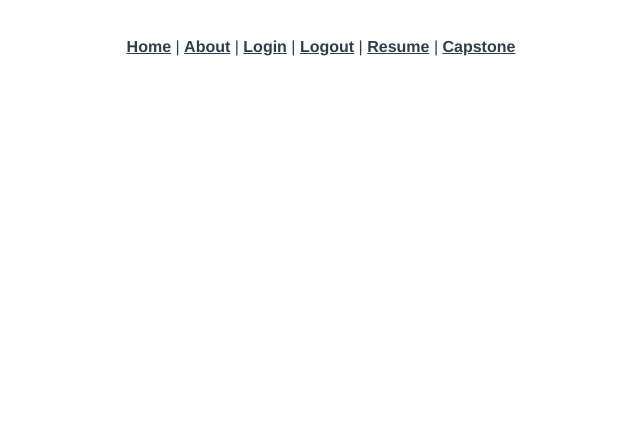
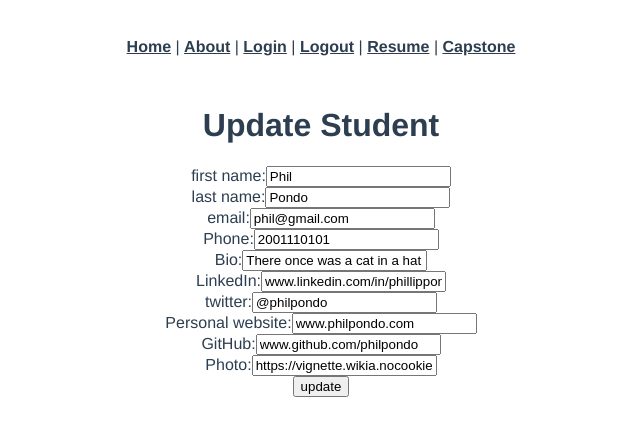
Before and after one commit to danimal-crossing/student-portal, a Vue app: page /resumes/1/edit in a window 1280 px wide. Shown: the top 436 px of the page, without its empty margins (319-959 px from the left). Built offline with nearby package versions, Linux system fonts and the light colour scheme.

Commit message:
adds ResumeEdit

```diff
--- a/src/router/index.js
+++ b/src/router/index.js
@@ -6,6 +6,7 @@ import Login from "../views/Login.vue";
 import Logout from "../views/Logout.vue";
 import ResumesShow from "../views/ResumesShow.vue";
 import CapstonesShow from "../views/CapstonesShow.vue";
+import ResumesEdit from '../views/ResumesEdit.vue';
 
 Vue.use(VueRouter);
 
@@ -39,6 +40,11 @@ const routes = [
     path: "/capstones/:id",
     name: "capstones-show",
     component: CapstonesShow,
+  },
+  {
+    path: "/resumes/:id/edit",
+    name: "resumes-edit",
+    component: ResumesEdit,
   }
 ];
 
--- /dev/null
+++ b/src/views/ResumesEdit.vue
@@ -0,0 +1,259 @@
+
+<template>
+  <div class="resumes-edit">
+
+    <form v-on:submit.prevent="editStudent()">
+      <h1>Update Student</h1>
+       <ul>
+        <li class="text-danger" v-for="error in errors">{{ error }}</li>
+      </ul>
+      <div class="form-group">
+        <label>first name:</label>
+        <input type="text" class="form-control" v-model="student.first_name">
+      </div>
+      <div class="form-group">
+        <label>last name:</label>
+        <input type="text" class="form-control" v-model="student.last_name">
+      </div>
+      <div class="form-group">
+        <label> email:</label>
+        <input type="text" class="form-control" v-model="student.email">
+      </div>
+      <div class="form-group">
+        <label> Phone:</label>
+        <input type="text" class="form-control" v-model="student.phone_number">
+      </div>
+       <div class="form-group">
+        <label> Bio:</label>
+        <input type="text" class="form-control" v-model="student.bio">
+      </div>
+      <div class="form-group">
+        <label> LinkedIn:</label>
+        <input type="text" class="form-control" v-model="student.linkedin_url">
+      </div>
+      <div class="form-group">
+        <label> twitter:</label>
+        <input type="text" class="form-control" v-model="student.twitter_handle">
+      </div>
+      <div class="form-group">
+        <label> Personal website:</label>
+        <input type="text" class="form-control" v-model="student.website_url">
+      </div>
+       <div class="form-group">
+        <label> GitHub:</label>
+        <input type="text" class="form-control" v-model="student.github_url">
+      </div>
+       <div class="form-group">
+        <label>  Photo:</label>
+        <input type="text" class="form-control" v-model="student.photo_url">
+      </div>
+      <input type="submit" class="btn btn-primary" value="update">
+    </form>
+<!--
+     <form v-on:submit.prevent="editExperiences()">
+      <h1>Update Experiences</h1>
+       <ul>
+        <li class="text-danger" v-for="error in errors">{{ error }}</li>
+      </ul>
+      <div class="form-group">
+        <label>Employer:</label>
+        <input type="text" class="form-control" v-model="experiences.company_name">
+      </div>
+      <div class="form-group">
+        <label>last name:</label>
+        <input type="text" class="form-control" v-model="student.last_name">
+      </div>
+      <div class="form-group">
+        <label> email:</label>
+        <input type="text" class="form-control" v-model="student.email">
+      </div>
+      <div class="form-group">
+        <label> Phone:</label>
+        <input type="text" class="form-control" v-model="student.phone">
+      </div>
+       <div class="form-group">
+        <label> Bio:</label>
+        <input type="text" class="form-control" v-model="student.bio">
+      </div>
+      <div class="form-group">
+        <label> LinkedIn:</label>
+        <input type="text" class="form-control" v-model="student.linkedin_url">
+      </div>
+      <div class="form-group">
+        <label> twitter:</label>
+        <input type="text" class="form-control" v-model="student.twitter_handle">
+      </div>
+      <div class="form-group">
+        <label> Personal website:</label>
+        <input type="text" class="form-control" v-model="student.website_url">
+      </div>
+       <div class="form-group">
+        <label> GitHub:</label>
+        <input type="text" class="form-control" v-model="student.github_url">
+      </div>
+       <div class="form-group">
+        <label>  Photo:</label>
+        <input type="text" class="form-control" v-model="student.photo_url">
+      </div>
+      <input type="submit" class="btn btn-primary" value="update">
+    </form>
+
+
+     <form v-on:submit.prevent="editSkills()">
+      <h1>Update Skills</h1>
+       <ul>
+        <li class="text-danger" v-for="error in errors">{{ error }}</li>
+      </ul>
+      <div class="form-group">
+        <label>first name:</label>
+        <input type="text" class="form-control" v-model="student.first_name">
+      </div>
+      <div class="form-group">
+        <label>last name:</label>
+        <input type="text" class="form-control" v-model="student.last_name">
+      </div>
+      <div class="form-group">
+        <label> email:</label>
+        <input type="text" class="form-control" v-model="student.email">
+      </div>
+      <div class="form-group">
+        <label> Phone:</label>
+        <input type="text" class="form-control" v-model="student.phone">
+      </div>
+       <div class="form-group">
+        <label> Bio:</label>
+        <input type="text" class="form-control" v-model="student.bio">
+      </div>
+      <div class="form-group">
+        <label> LinkedIn:</label>
+        <input type="text" class="form-control" v-model="student.linkedin_url">
+      </div>
+      <div class="form-group">
+        <label> twitter:</label>
+        <input type="text" class="form-control" v-model="student.twitter_handle">
+      </div>
+      <div class="form-group">
+        <label> Personal website:</label>
+        <input type="text" class="form-control" v-model="student.website_url">
+      </div>
+       <div class="form-group">
+        <label> GitHub:</label>
+        <input type="text" class="form-control" v-model="student.github_url">
+      </div>
+       <div class="form-group">
+        <label>  Photo:</label>
+        <input type="text" class="form-control" v-model="student.photo_url">
+      </div>
+      <input type="submit" class="btn btn-primary" value="update">
+    </form>
+
+
+     <form v-on:submit.prevent="editEducation()">
+      <h1>Update Education</h1>
+       <ul>
+        <li class="text-danger" v-for="error in errors">{{ error }}</li>
+      </ul>
+      <div class="form-group">
+        <label>first name:</label>
+        <input type="text" class="form-control" v-model="student.first_name">
+      </div>
+      <div class="form-group">
+        <label>last name:</label>
+        <input type="text" class="form-control" v-model="student.last_name">
+      </div>
+      <div class="form-group">
+        <label> email:</label>
+        <input type="text" class="form-control" v-model="student.email">
+      </div>
+      <div class="form-group">
+        <label> Phone:</label>
+        <input type="text" class="form-control" v-model="student.phone">
+      </div>
+       <div class="form-group">
+        <label> Bio:</label>
+        <input type="text" class="form-control" v-model="student.bio">
+      </div>
+      <div class="form-group">
+        <label> LinkedIn:</label>
+        <input type="text" class="form-control" v-model="student.linkedin_url">
+      </div>
+      <div class="form-group">
+        <label> twitter:</label>
+        <input type="text" class="form-control" v-model="student.twitter_handle">
+      </div>
+      <div class="form-group">
+        <label> Personal website:</label>
+        <input type="text" class="form-control" v-model="student.website_url">
+      </div>
+       <div class="form-group">
+        <label> GitHub:</label>
+        <input type="text" class="form-control" v-model="student.github_url">
+      </div>
+       <div class="form-group">
+        <label>  Photo:</label>
+        <input type="text" class="form-control" v-model="student.photo_url">
+      </div>
+      <input type="submit" class="btn btn-primary" value="update">
+    </form> -->
+
+  </div>
+</template>
+
+
+<script>
+import axios from "axios";
+export default {
+  data: function() {
+    return {
+      errors: [],
+      student: {
+        id: 1,
+        first_name: "Phil",
+        last_name: "Pondo",
+        email: "phil@gmail.com",
+        password_digest: "jhgkjh13g4k1h34gafadf",
+        phone_number: "2001110101",
+        bio: "There once was a cat in a hat",
+        linkedin_url: "www.linkedin.com/in/phillippondo",
+        twitter_handle: "@philpondo",
+        website_url: "www.philpondo.com",
+        resume_url: "wwww.philpondoresume.com",
+        github_url: "www.github.com/philpondo",
+        photo_url:
+          "https://vignette.wikia.nocookie.net/yugioh/images/c/c0/ExodiatheForbiddenOne-TF04-JP-VG.jpg/revision/latest?cb=20120420185052"
+      }
+    };
+  },
+  created: function() {
+    // axios.get(`/api/movies/${this.$route.params.id}`).then(response => {
+    //   this.movie = response.data;
+    //   console.log(this.movie);
+    // });
+  },
+  methods: {
+    editStudent: function() {
+      var params = {
+        first_name: this.student.first_name,
+        last_name: this.student.last_name,
+        email: this.student.email,
+        phone_number: this.student.phone_number,
+        bio: this.student.bio,
+        linkedin_url: this.student.linkedin_url,
+        twitter_handle: this.student.twitter_handle,
+        website_url: this.student.website_url,
+        resume_url: this.student.resume_url,
+        github_url: this.student.github_url,
+        photo_url: this.student.photo_url
+      };
+      axios
+        .patch(`/api/resumes/1`, params)
+        .then(response => {
+          this.$router.push(`/resumes/1`);
+        })
+        .catch(error => {
+          this.error = error.response.data.errors;
+        });
+    }
+  }
+};
+</script>
--- a/src/views/ResumesShow.vue
+++ b/src/views/ResumesShow.vue
@@ -8,7 +8,7 @@
       <p>Phone: {{ student.phone_numer }}</p>
       <p>Bio: {{ student.bio }}</p>
       <p>LinkedIn: {{ student.linkedin_url }}</p>
-      <p>Twitter: {{ student.twitter }}</p>
+      <p>Twitter: {{ student.twitter_handle }}</p>
       <p>Personal Website: {{ student.website_url }}</p>
       <p>GitHub: {{ student.github_url }}</p>
       <p>Photo: {{ student.photo_url }}</p>
@@ -35,6 +35,7 @@
         <p>End Date: {{ education.end_date }}</p>
         <p>Details: {{ education.details }}</p>
       </div>
+      <router-link :to="`/resumes/1/edit`"> Edit  </router-link>
     </div>
   </div>
 </template>
@@ -45,6 +46,7 @@ export default {
   data: function() {
     return {
       student: {
+        id: 1,
         first_name: "Phil",
         last_name: "Pondo",
         email: "phil@gmail.com",
```
